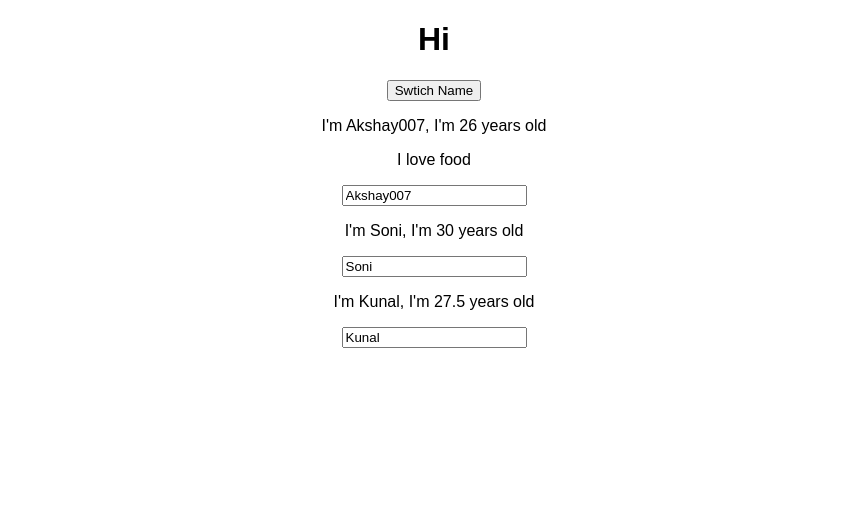
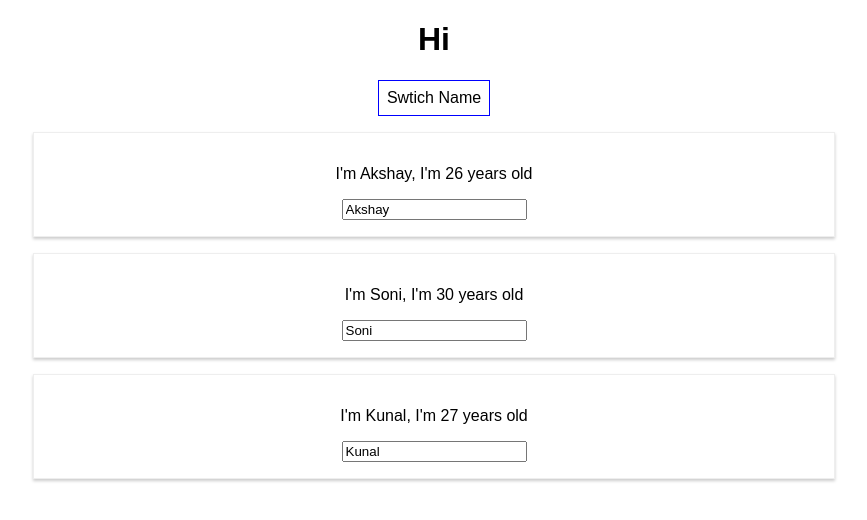
Before and after one commit to Akshay-Sutar/ReactJs, a React (Create React App) app: page / in a window 1280 px wide. Both pictures are taken after a click on the button "Swtich Name". Shown: the top 520 px of the page, without its empty margins (206-1073 px from the left). Built offline with nearby package versions, Linux system fonts and the light colour scheme.

Commit message:
listing in react

```diff
--- a/src/App.js
+++ b/src/App.js
@@ -1,6 +1,7 @@
 import React, { Component } from 'react';
 import { render } from 'react-dom';
 import './App.css';
+import person from './Person/Person';
 import Person from './Person/Person';
 
 class App extends Component {
@@ -9,11 +10,12 @@ class App extends Component {
       super();
       this.state={
         persons:[
-          {name:'Akshay',age:26},
-          {name:'Soni',age:30},
-          {name:'Kunal',age:27}
+          { id:'asd', name:'Akshay',age:26},
+          { id:'zxc', name:'Soni',age:30},
+          { id:'qwe', name:'Kunal',age:27}
         ],
-        otherState:'other state for testing'
+        otherState:'other state for testing',
+        showPersons:false
       };
     }
   }
@@ -37,22 +39,51 @@ class App extends Component {
     });
   }
 
+  togglePersonHandler = () =>{
+    const doesShow = this.state.showPersons;
+    this.setState({showPersons:!doesShow});
+  }
+
+  deletePersonHandler = (index) => {
+    const persons = [...this.state.persons];
+    persons.splice(index, 1);
+    this.setState({persons:persons});
+  }
+
     render() {
+
+      const style= {
+        backgroundColor:'white',
+        font:'inherit',
+        padding:'8px',
+        border:'1px solid blue',
+        cursor:'pointer'
+      };
+
+      let persons = null;
+
+      if (this.state.showPersons) {
+        persons = (
+          <div>
+            { this.state.persons.map( (person, index) => {
+              return <Person
+                key={person.id}
+                name={person.name}
+                age={person.age}
+                click={()=>this.deletePersonHandler(index)}
+              />
+            } ) }
+          </div>
+        );
+      }
+
       return (
         <div className="App">
           <h1>Hi</h1>
-          <button onClick={ () => this.switchClickHandler('Akshay007')} > Swtich Name</button>
-          <Person
-            changed={this.nameChangeHandler}
-            click={this.switchClickHandler.bind(this,'James Bond')}
-            name={this.state.persons[0].name}
-            age={this.state.persons[0].age}>I love food</Person>
-          <Person
-            name={this.state.persons[1].name}
-            age={this.state.persons[1].age}/>
-          <Person
-            name={this.state.persons[2].name}
-            age={this.state.persons[2].age}/>
+          <button
+            style={style}
+            onClick={ () => this.togglePersonHandler()} > Swtich Name</button>
+            {persons}
         </div>
       );
     }
--- /dev/null
+++ b/src/Person/Person.css
@@ -0,0 +1,8 @@
+.Person{
+    width: 60%;
+    margin: 16px auto;
+    border:1px solid #eee;
+    box-shadow: 0 2px 3px #ccc;
+    padding: 16px;
+    text-align: center;
+}
--- a/src/Person/Person.js
+++ b/src/Person/Person.js
@@ -1,8 +1,9 @@
 import React from 'react';
+import './Person.css';
 
 const person = (props) => {
     return (
-        <div>
+        <div className="Person">
         <p onClick={props.click}  >I'm {props.name}, I'm {props.age} years old</p>
         <p>{props.children}</p>
         <input type="text" onChange={props.changed} value={props.name} />
```
